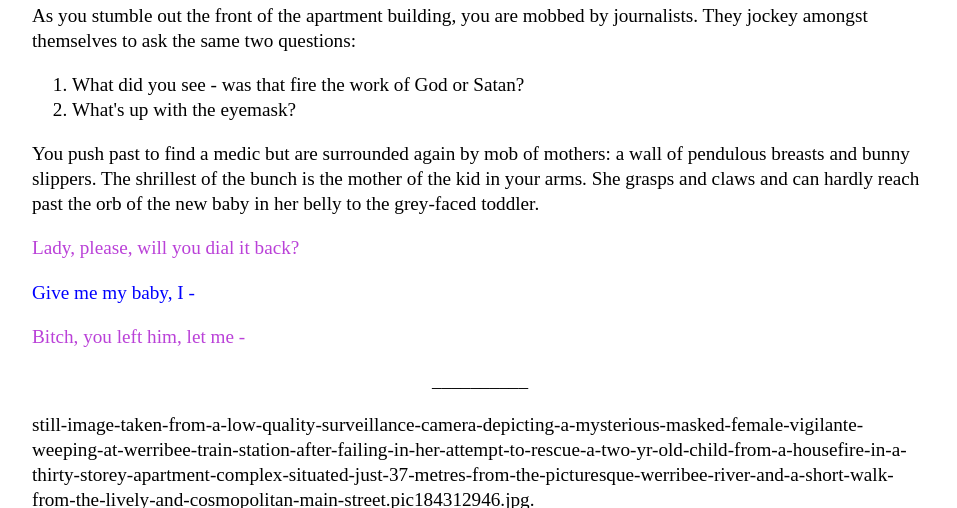
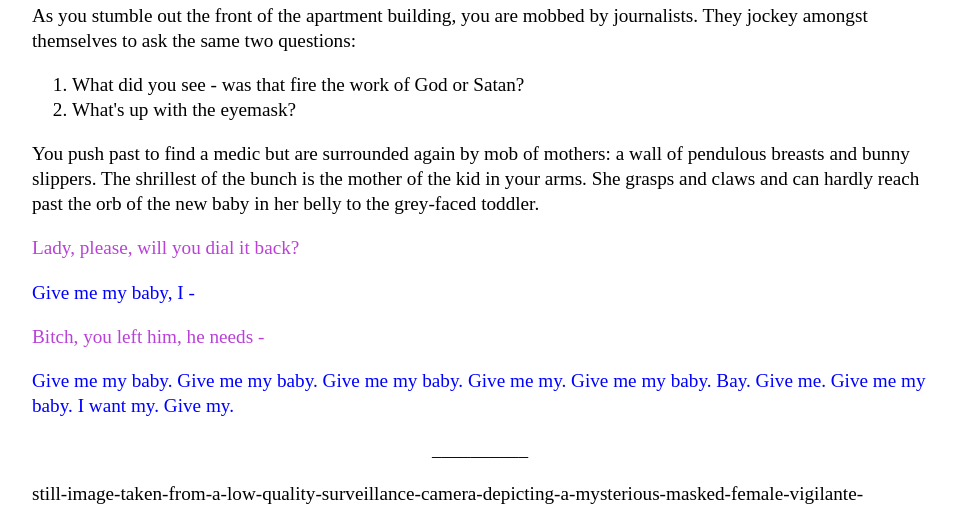
Before and after one commit to Pinelife/pinelife.github.io, a Jekyll site: the page Hellhole/Room12.html, which Jekyll copies as it is, in a window 1280 px wide and 900 px high, scrolled down 3764 px, cut to the strip 0-508 px from the top of the window. Shown: the whole strip, without its empty margins (160-1117 px from the left). Built offline with Jekyll 4.4.1, drawn with Linux system fonts in a browser that asks for light colours.

Commit message:
Update Room12.html

```diff
--- a/Hellhole/Room12.html
+++ b/Hellhole/Room12.html
@@ -201,7 +201,8 @@ shrillest of the bunch is the mother of the kid in your arms. She grasps and cla
 in her belly to the grey-faced toddler.</p>
 <p class="lauria">Lady, please, will you dial it back?</p>
 <p style="color:blue;">Give me my baby, I -</p>
-<p class="lauria">Bitch, you left him, let me - </p>
+<p class="lauria">Bitch, you left him, he needs - </p>
+<p style="color:blue;">Give me my baby. Give me my baby. Give me my baby. Give me my. Give me my baby. Bay. Give me. Give me my baby. I want my. Give my.</p>
 <p style="text-align:center" class="indented">
 __________
 </p>
```
